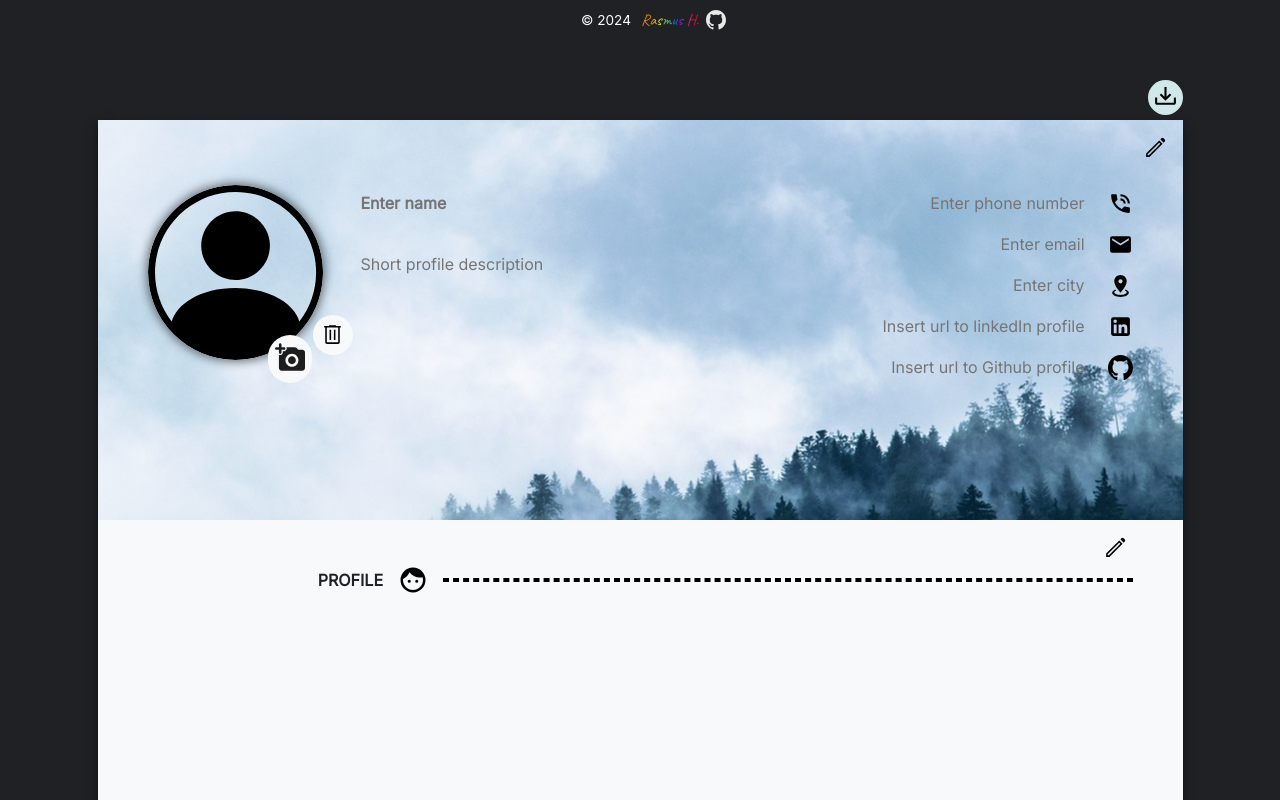
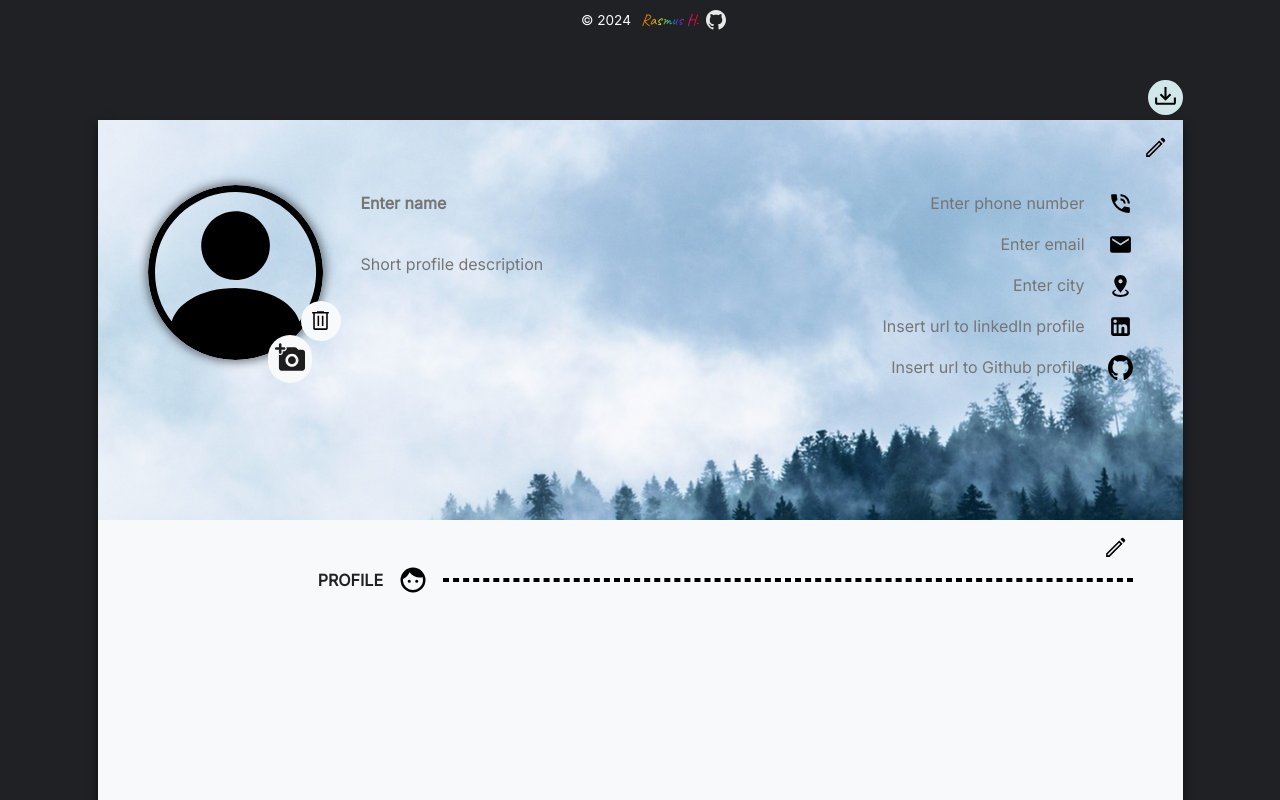
Before and after one commit to rasmushaislund/TOP-cv-generator, a React (Vite) app: page / in a window 1280 px wide. Shown: the top 800 px of the page. Built offline with nearby package versions, Linux system fonts and the light colour scheme.

Commit message:
Update position of delete button

```diff
--- a/src/styles/Header.css
+++ b/src/styles/Header.css
@@ -46,8 +46,8 @@
 
 .delete-photo {
   position: absolute;
-  left: 27.5%;
-  top: 65%;
+  left: 25.5%;
+  top: 58%;
   padding: 7px;
   background-color: var(--color-white);
   border-radius: 50px;
```
